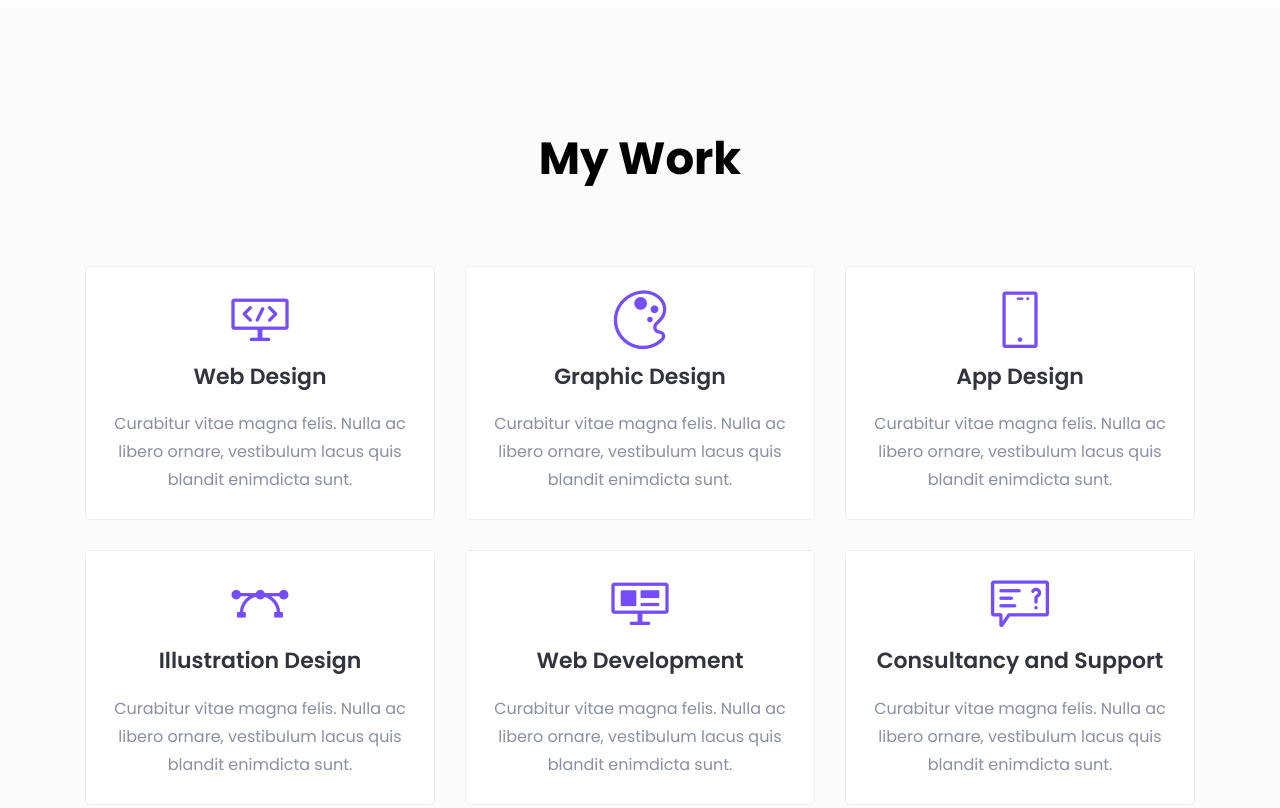
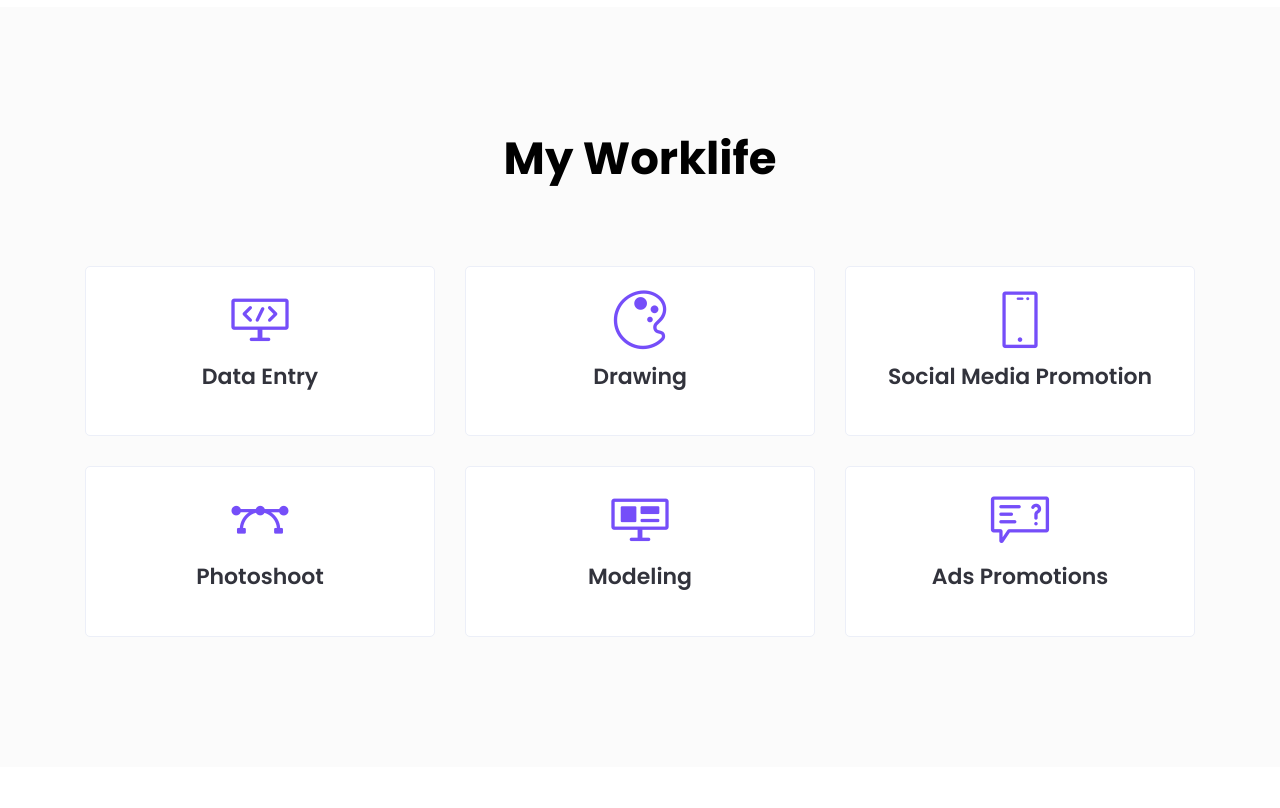
Before and after one commit to onkarkhandekar21/ashu, a plain HTML site: page index.html in a window 1280 px wide. Shown: the part 1480-2288 px from the top of the page. Drawn offline with Linux system fonts and the light colour scheme; files whose address does not match are found by name.

Commit message:
Update index.html

```diff
--- a/index.html
+++ b/index.html
@@ -302,7 +302,7 @@ Love to do fashion and modelling</p>
             <div class="row justify-content-center">
                 <div class="col-lg-8">
                     <div class="section-title text-center pb-30">
-                        <h2 class="title">My Work</h2>
+                        <h2 class="title">My Worklife</h2>
                     </div> <!-- section title -->
                 </div>
             </div> <!-- row -->
@@ -313,8 +313,8 @@ Love to do fashion and modelling</p>
                             <i class="lni-code-alt"></i>
                         </div>
                         <div class="service-content">
-                            <h4 class="service-title"><a href="#">Web Design</a></h4>
-                            <p>Curabitur vitae magna felis. Nulla ac libero ornare, vestibulum lacus quis blandit enimdicta sunt.</p>
+                            <h4 class="service-title"><a href="#">Data Entry</a></h4>
+
                         </div>
                     </div> <!-- single service -->
                 </div>
@@ -324,8 +324,8 @@ Love to do fashion and modelling</p>
                             <i class="lni-color-pallet"></i>
                         </div>
                         <div class="service-content">
-                            <h4 class="service-title"><a href="#contact">Graphic Design</a></h4>
-                            <p>Curabitur vitae magna felis. Nulla ac libero ornare, vestibulum lacus quis blandit enimdicta sunt.</p>
+                            <h4 class="service-title"><a href="#contact">Drawing</a></h4>
+
                         </div>
                     </div> <!-- single service -->
                 </div>
@@ -335,8 +335,8 @@ Love to do fashion and modelling</p>
                             <i class="lni-mobile"></i>
                         </div>
                         <div class="service-content">
-                            <h4 class="service-title"><a href="#">App Design</a></h4>
-                            <p>Curabitur vitae magna felis. Nulla ac libero ornare, vestibulum lacus quis blandit enimdicta sunt.</p>
+                            <h4 class="service-title"><a href="#">Social Media Promotion</a></h4>
+
                         </div>
                     </div> <!-- single service -->
                 </div>
@@ -346,8 +346,8 @@ Love to do fashion and modelling</p>
                             <i class="lni-vector"></i>
                         </div>
                         <div class="service-content">
-                            <h4 class="service-title"><a href="#">Illustration Design</a></h4>
-                            <p>Curabitur vitae magna felis. Nulla ac libero ornare, vestibulum lacus quis blandit enimdicta sunt.</p>
+                            <h4 class="service-title"><a href="#">Photoshoot</a></h4>
+
                         </div>
                     </div> <!-- single service -->
                 </div>
@@ -357,8 +357,8 @@ Love to do fashion and modelling</p>
                             <i class="lni-website"></i>
                         </div>
                         <div class="service-content">
-                            <h4 class="service-title"><a href="#">Web Development</a></h4>
-                            <p>Curabitur vitae magna felis. Nulla ac libero ornare, vestibulum lacus quis blandit enimdicta sunt.</p>
+                            <h4 class="service-title"><a href="#">Modeling </a></h4>
+
                         </div>
                     </div> <!-- single service -->
                 </div>
@@ -368,8 +368,8 @@ Love to do fashion and modelling</p>
                             <i class="lni-support"></i>
                         </div>
                         <div class="service-content">
-                            <h4 class="service-title"><a href="#">Consultancy and Support</a></h4>
-                            <p>Curabitur vitae magna felis. Nulla ac libero ornare, vestibulum lacus quis blandit enimdicta sunt.</p>
+                            <h4 class="service-title"><a href="#">Ads Promotions</a></h4>
+
                         </div>
                     </div> <!-- single service -->
                 </div>
```
